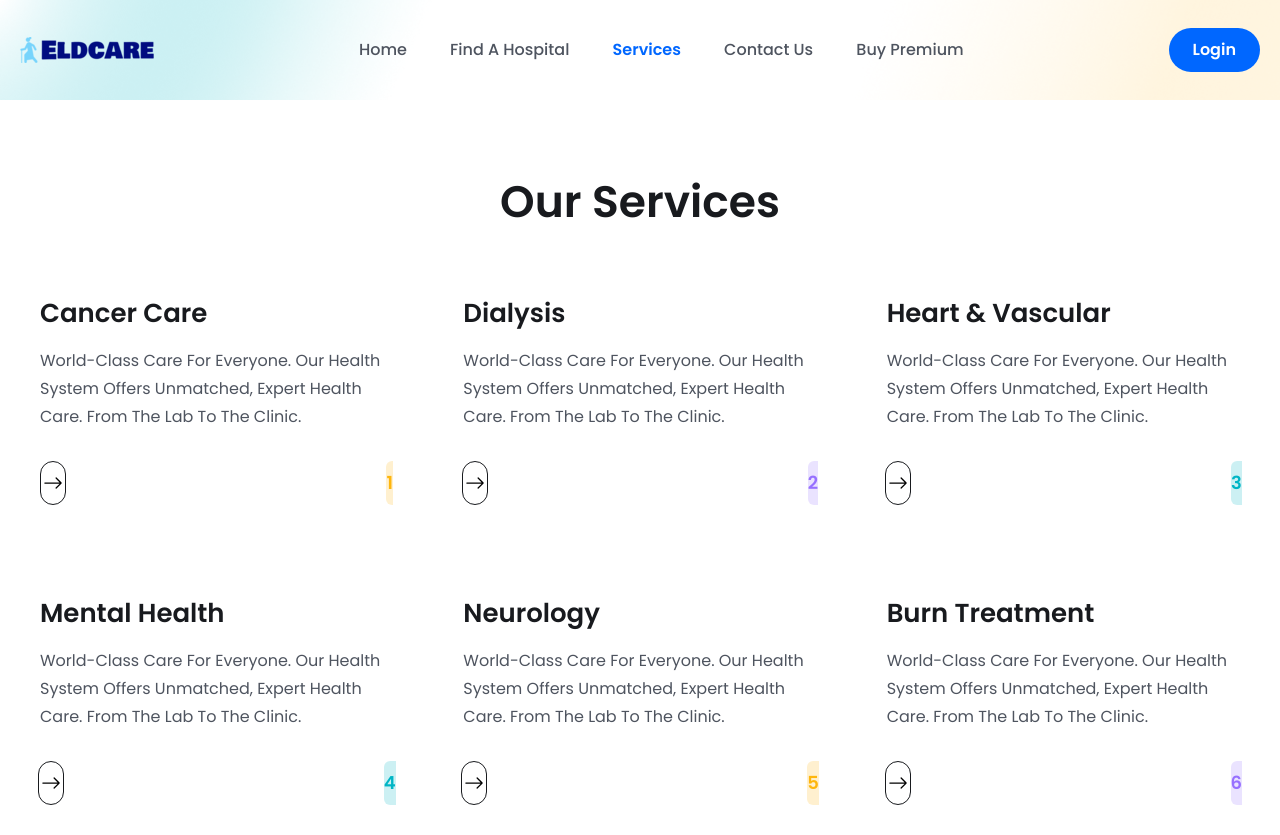
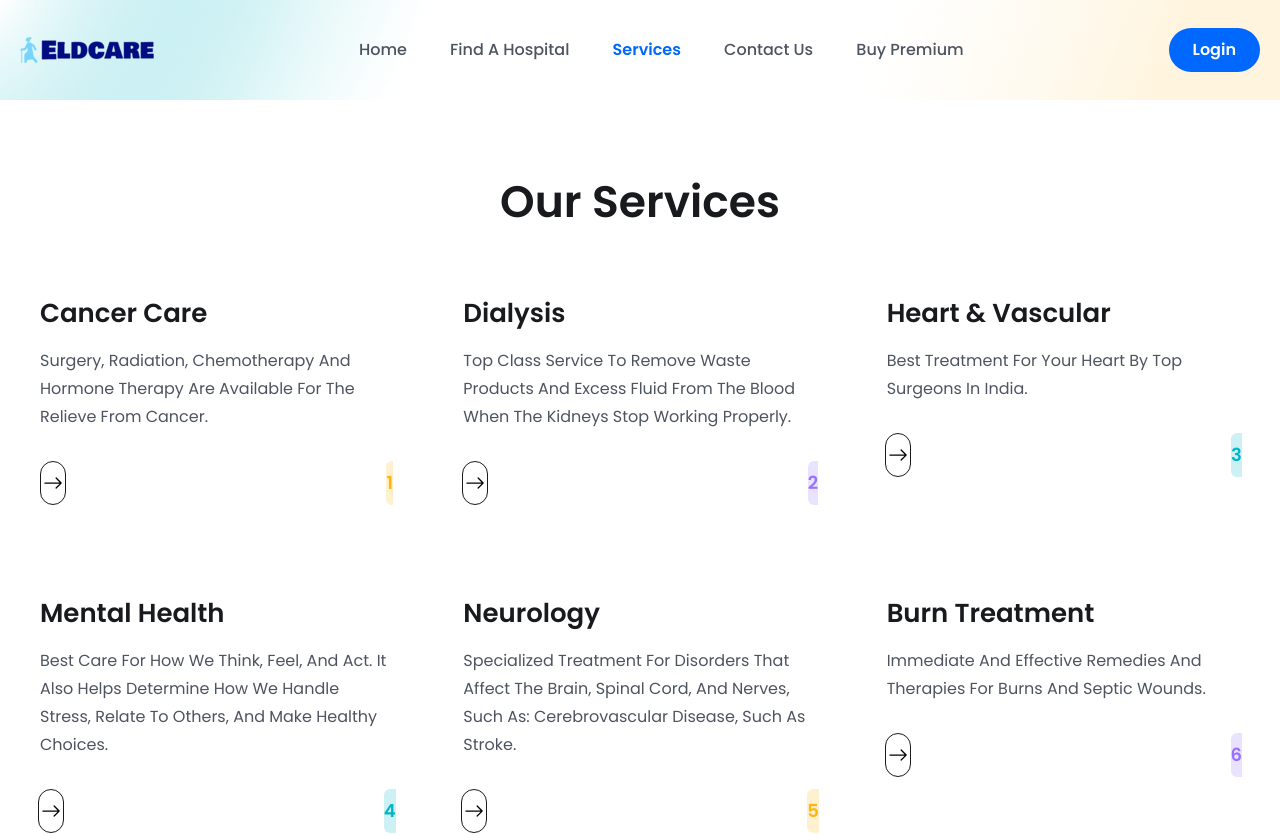
Before and after one commit to Anikesh02/Eldcare, a React (Vite) app in the folder frontend/: page /services in a window 1280 px wide. Shown: the top 835 px of the page. Built offline with nearby package versions, Linux system fonts and the light colour scheme.

Commit message:
services descriptions

```diff
--- a/frontend/src/assets/data/services.js
+++ b/frontend/src/assets/data/services.js
@@ -1,37 +1,37 @@
 export const services = [
   {
     name: "Cancer Care",
-    desc: "World-class care for everyone. Our health System offers unmatched, expert health care. From the lab to the clinic.",
+    desc: "Surgery, radiation, chemotherapy and hormone therapy are available for the relieve from Cancer.",
     bgColor: "rgba(254, 182, 13, .2)",
     textColor: "#FEB60D",
   },
   {
     name: "Dialysis",
-    desc: "World-class care for everyone. Our health System offers unmatched, expert health care. From the lab to the clinic.",
+    desc: "Top class service to remove waste products and excess fluid from the blood when the kidneys stop working properly.",
     bgColor: "rgba(151, 113, 255, .2)",
     textColor: "#9771FF",
   },
   {
     name: "Heart & Vascular",
-    desc: "World-class care for everyone. Our health System offers unmatched, expert health care. From the lab to the clinic.",
+    desc: "Best Treatment for your heart by Top Surgeons in India.",
     bgColor: "rgba(1, 181, 197, .2)",
     textColor: "#01B5C5",
   },
   {
     name: "Mental Health",
-    desc: "World-class care for everyone. Our health System offers unmatched, expert health care. From the lab to the clinic.",
+    desc: "Best care for how we think, feel, and act. It also helps determine how we handle stress, relate to others, and make healthy choices.",
     bgColor: "rgba(1, 181, 197, .2)",
     textColor: "#01B5C5",
   },
   {
     name: "Neurology",
-    desc: "World-class care for everyone. Our health System offers unmatched, expert health care. From the lab to the clinic.",
+    desc: "Specialized treatment for disorders that affect the brain, spinal cord, and nerves, such as: Cerebrovascular disease, such as stroke.",
     bgColor: "rgba(254, 182, 13, .2)",
     textColor: "#FEB60D",
   },
   {
     name: "Burn Treatment",
-    desc: "World-class care for everyone. Our health System offers unmatched, expert health care. From the lab to the clinic.",
+    desc: "Immediate and Effective Remedies and Therapies for Burns and septic wounds.",
     bgColor: "rgba(151, 113, 255, .2)",
     textColor: "#9771FF",
   },
```
